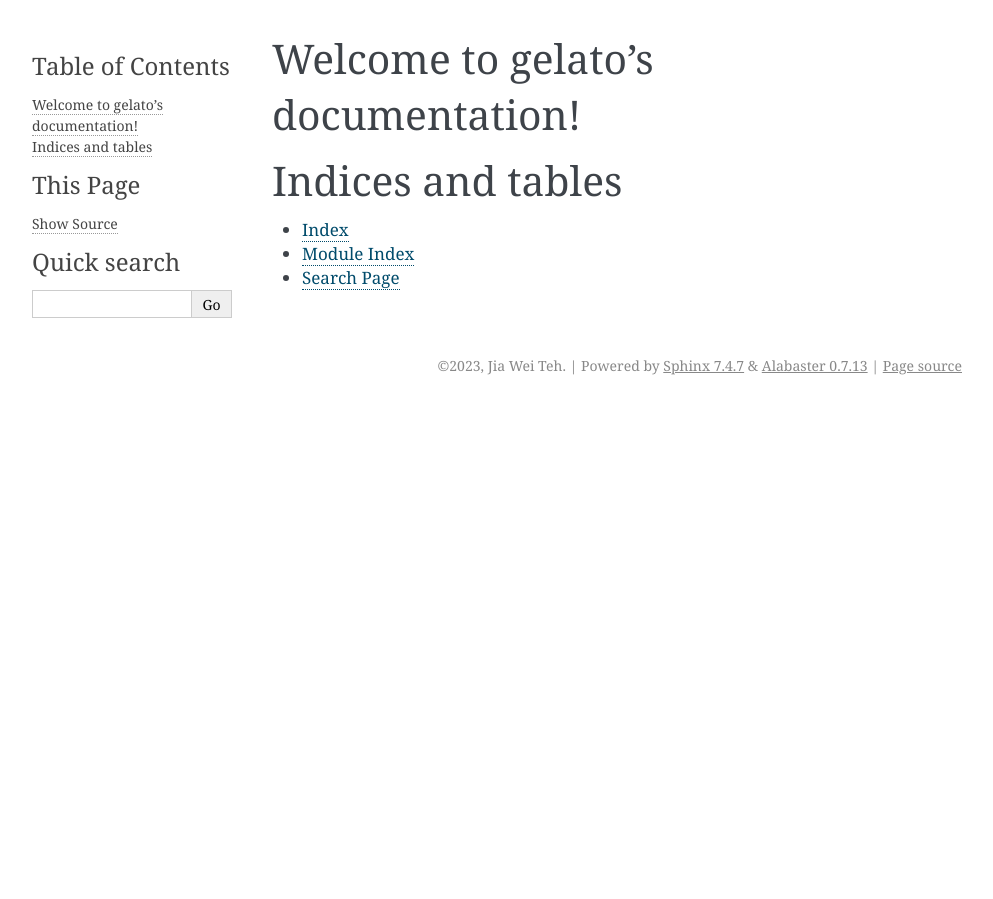
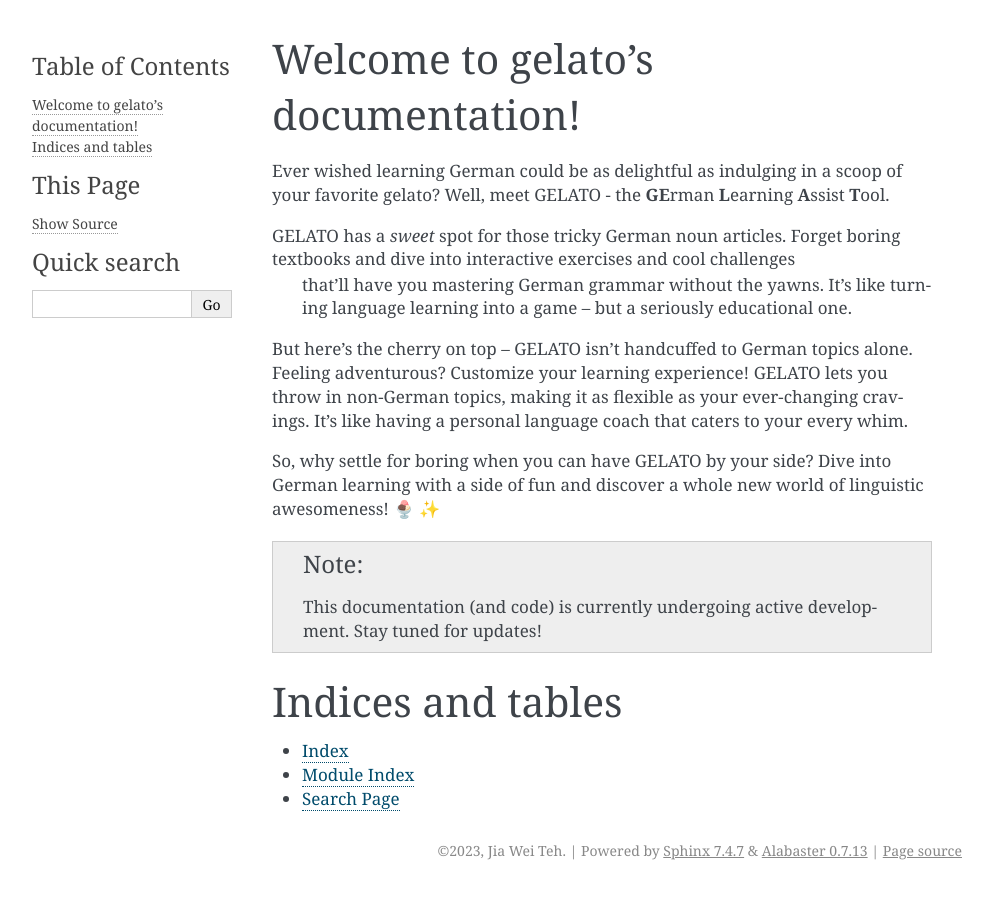
Before and after one commit to JiaWeiTeh/gelato, a Sphinx documentation site: the page built from docs/index.rst, in a window 1280 px wide. Shown: the whole page, without its empty margins (148-1141 px from the left). Built offline with Sphinx 7.4.7, drawn with Linux system fonts in a browser that asks for light colours.

Commit message:
updated first page of the documentation.

```diff
--- a/docs/conf.py
+++ b/docs/conf.py
@@ -14,7 +14,7 @@ release = '1.2'
 # -- General configuration ---------------------------------------------------
 # https://www.sphinx-doc.org/en/master/usage/configuration.html#general-configuration
 
-extensions = []
+extensions = ['sphinxemoji.sphinxemoji']
 
 templates_path = ['_templates']
 exclude_patterns = ['_build', 'Thumbs.db', '.DS_Store']
--- a/docs/index.rst
+++ b/docs/index.rst
@@ -5,6 +5,25 @@
 
 Welcome to gelato's documentation!
 ==================================
+
+
+Ever wished learning German could be as delightful as indulging in a scoop of your favorite gelato? Well, meet
+GELATO - the \ **GE**\rman \ **L**\earning \ **A**\ssist \ **T**\ool.
+
+GELATO has a *sweet* spot for those tricky German noun articles. Forget boring textbooks and dive into interactive exercises and cool challenges
+ that'll have you mastering German grammar without the yawns. It's like turning language learning into a game – but a seriously educational one.
+
+But here's the cherry on top – GELATO isn't handcuffed to German topics alone. Feeling adventurous? Customize your learning experience!
+GELATO lets you throw in non-German topics, making it as flexible as your ever-changing cravings. It's like having a personal language coach that caters to your every whim.
+
+So, why settle for boring when you can have GELATO by your side? Dive into German learning with a side of fun and discover a whole new world of linguistic awesomeness! |:ice_cream:| |:sparkles:|
+
+
+.. note::
+
+   This documentation (and code) is currently undergoing active development. Stay tuned for updates!
+
+
 
 .. toctree::
    :maxdepth: 2
```
